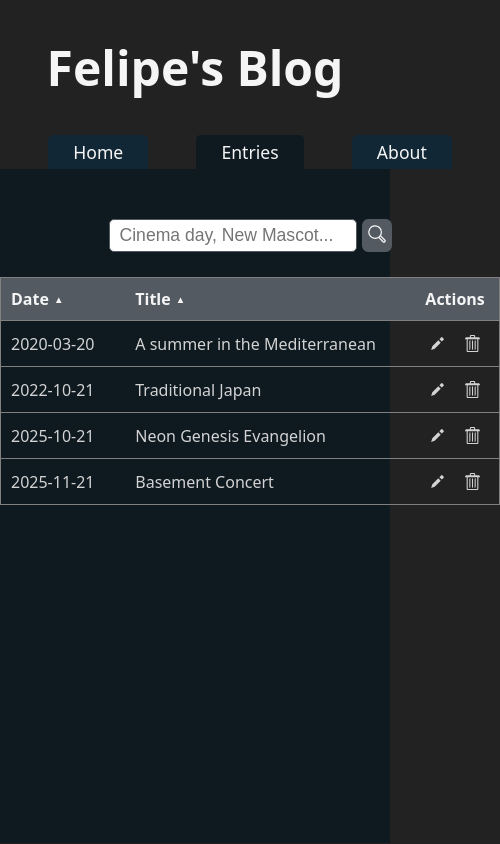
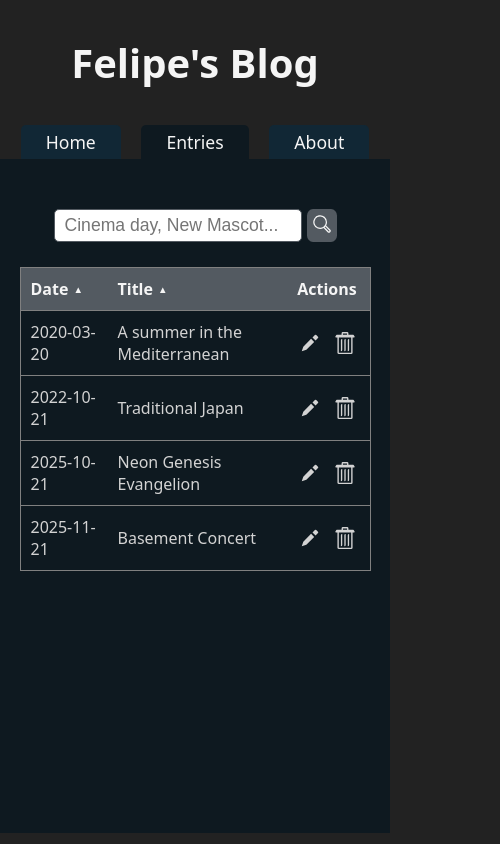
Before and after one commit to felipe-u/felipes-blog, a React (Vite) app: page /entries in a window 390 px wide. Shown: the whole page, 500 px wide, since content can reach past the window. Built offline with nearby package versions, Linux system fonts and the light colour scheme.

Commit message:
style: Implement Responsive Web Designs

```diff
--- a/src/components/Icons.jsx
+++ b/src/components/Icons.jsx
@@ -3,7 +3,7 @@ export function CalendarIcon() {
     <svg
       width='20px'
       height='20px'
-      viewBox='0 0 24 21'
+      viewBox='0 0 24 24'
       fill='none'
       xmlns='http://www.w3.org/2000/svg'
     >
--- a/src/pages/EntriesPage.jsx
+++ b/src/pages/EntriesPage.jsx
@@ -81,10 +81,8 @@ export function EntriesPage() {
                 <tr key={post.id} onClick={() => seeFullEntry(post.id)}>
                   <td>{formatDate(post.date)}</td>
                   <td>{post.title}</td>
-                  <td
-                    className='actions-cell'
-                    onClick={(e) => e.stopPropagation()}
-                  >
+                  <td onClick={(e) => e.stopPropagation()}>
+                    <div className='actions-cell'>
                       <button onClick={() => editEntry(post.id)}>
                         <EditPenIcon />
                       </button>
@@ -94,6 +92,7 @@ export function EntriesPage() {
                       >
                         <TrashCanIcon />
                       </button>
+                    </div>
                   </td>
                 </tr>
               ))}
--- a/src/styles/About.css
+++ b/src/styles/About.css
@@ -1,7 +1,8 @@
 .about-container {
-  width: 70%;
+  width: 80%;
+  max-width: 600px;
   margin: 0 auto;
-  padding-top: 50px;
+  padding: 50px 0 100px;
 }
 
 .about-container h2 {
@@ -29,3 +30,10 @@
   width: 200px;
   height: 200px;
 }
+
+@media (max-width: 475px) {
+.about-inner-container {
+  flex-direction: column;
+  align-items: center;
+}
+}
--- a/src/styles/App.css
+++ b/src/styles/App.css
@@ -12,6 +12,7 @@ header > h1 {
   align-items: center;
   justify-content: space-evenly;
   width: 500px;
+  max-width: 100%;
   margin: 0 auto;
 }
 
@@ -37,3 +38,9 @@ main {
   min-height: calc(100vh - 170px);
   background-color: var(--dark-color);
 }
+
+@media (max-width: 500px) {
+  header > h1 {
+    font-size: 2.5em;
+  }
+}
--- a/src/styles/Entries.css
+++ b/src/styles/Entries.css
@@ -1,7 +1,8 @@
 .entries-container {
   padding: 50px 0;
   margin: 0 auto;
-  width: max-content;
+  width: 90%;
+  max-width: 500px;
 }
 
 .search-container {
@@ -10,6 +11,8 @@
   justify-content: center;
   gap: 5px;
   padding-bottom: 25px;
+  width: max-content;
+  margin: 0 auto;
 }
 
 .search-container input {
@@ -36,7 +39,7 @@
 .entries-container table {
   border: 1px solid grey;
   margin: 0 auto;
-  width: 500px;
+  width: 100%;
   text-align: left;
   border-collapse: collapse;
 }
@@ -80,16 +83,16 @@
 }
 
 .actions-cell {
-  text-align: center;
   display: flex;
   align-items: center;
   justify-content: center;
-  gap: 10px;
+  gap: 5px;
+  vertical-align: middle;
 }
 
 .actions-cell button {
-  width: 25px;
-  height: 25px;
+  width: 30px;
+  height: 30px;
   padding: 4px;
   background-color: transparent;
   border: none;
@@ -165,7 +168,7 @@
   background-color: var(--light2-color);
 }
 
-/* New Entry styles */
+/* Entry Form styles */
 .new-entry-container {
   padding: 50px 0;
   text-align: center;
@@ -225,16 +228,18 @@
 }
 
 .img-container {
-  width: 50%;
+  width: 100%;
+  max-width: 500px;
+  padding: 0 40px;
   margin: 0 auto;
 }
 
 .img-container img {
   width: 100%;
-  height: 350px;
   object-fit: cover;
   border-radius: 5px;
   border: 1px solid black;
+  aspect-ratio: 1 / 1;
 }
 
 .btn-container {
@@ -248,3 +253,19 @@
 .btn-container .cancel-btn:hover {
   background-color: #58171e;
 }
+
+@media (max-width: 600px) {
+  .new-entry-container > h2 {
+    font-size: 1.5em;
+  }
+
+  .new-entry-container form {
+    width: 90%;
+  }
+}
+
+@media (max-width: 400px) {
+  .input-container {
+    padding: 0 20px;
+  }
+}
--- a/src/styles/Home.css
+++ b/src/styles/Home.css
@@ -1,5 +1,6 @@
 .home-container {
   width: 80%;
+  min-width: 315px;
   margin: 0 auto;
   display: flex;
   flex-direction: column;
@@ -7,8 +8,14 @@
   padding-top: 50px;
 }
 
+.new-btn-container {
+  width: 500px;
+  max-width: 100%;
+}
+
 .new-btn-container button {
-  width: 500px;
+  width: 100%;
+  margin: 0 auto;
   font-size: 1.2em;
   font-weight: 600;
   padding: 5px 0;
@@ -23,6 +30,7 @@
 .entries-sum-container {
   margin: 35px 0;
   width: 500px;
+  max-width: 100%;
   display: flex;
   flex-direction: column;
   gap: 50px;
@@ -33,6 +41,10 @@
   background-color: whitesmoke;
   color: #222;
   cursor: pointer;
+}
+
+.entry-sum-container h2 {
+  font-size: 1.2em;
 }
 
 .entry-sum-container img {
@@ -51,9 +63,18 @@
 .date-visualizer {
   display: flex;
   align-items: center;
-  gap: 15px;
+  gap: 5px;
+  background-color: rgba(0, 0, 0, 0.144);
+  padding: 3px;
+  border-radius: 5px;
 }
 
 .date-visualizer > span {
   font-size: 0.85em;
 }
+
+@media (max-width: 500px) {
+  .entry-sum-container h2 {
+    font-size: 1em;
+  }
+}
```
Lines whose indentation alone changed are shown as unchanged.
